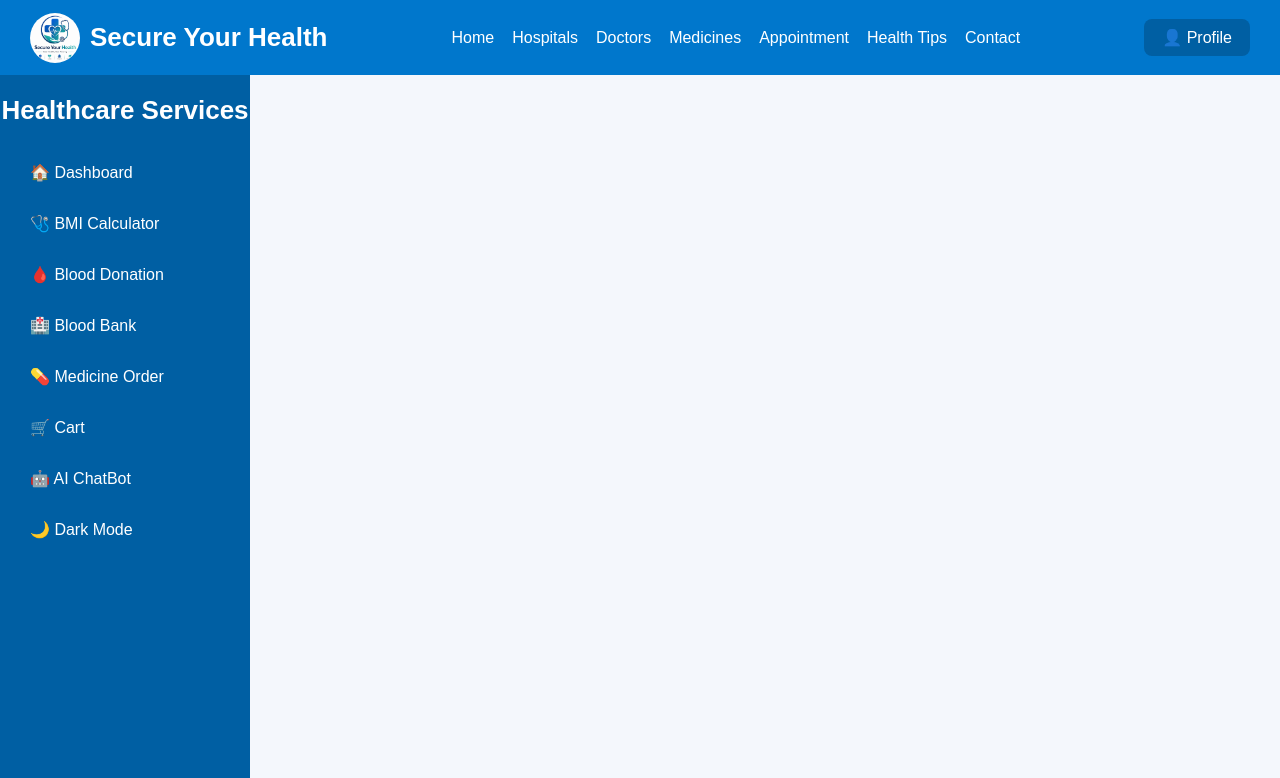
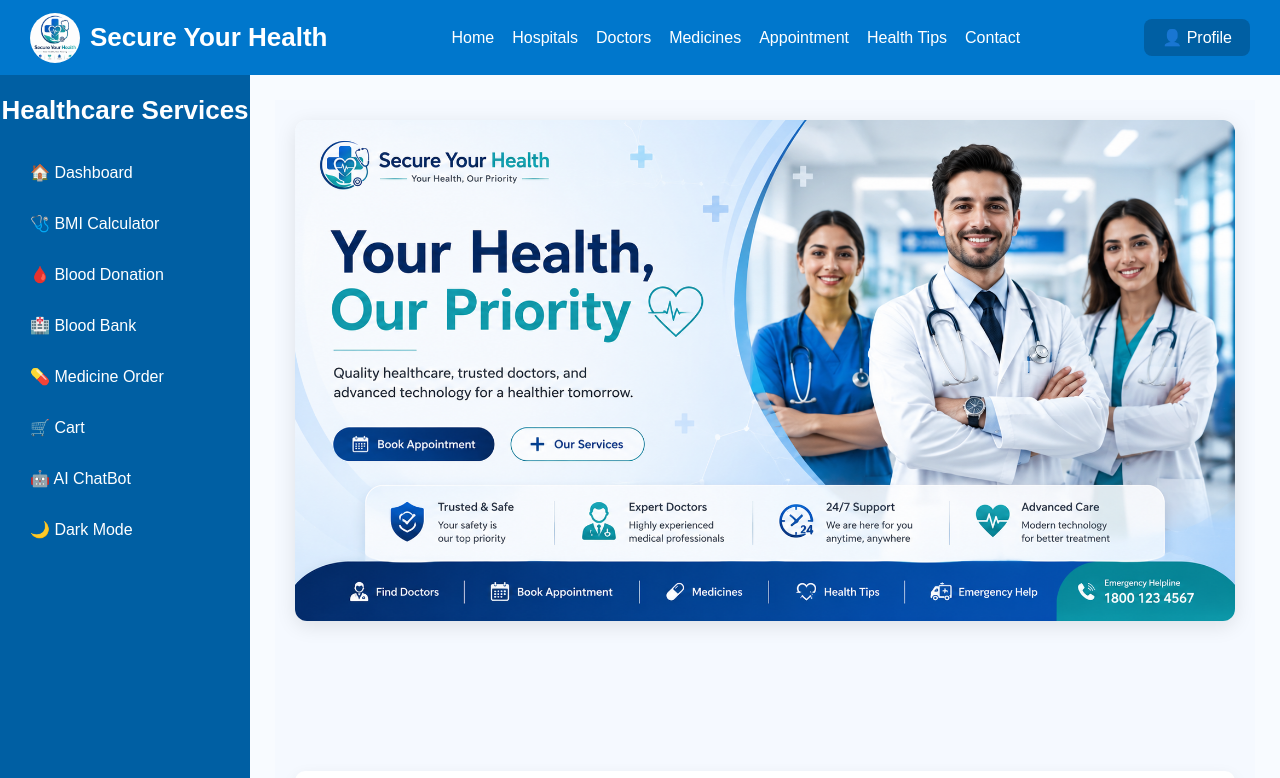
Before and after one commit to mastanshareefshaik5-ms/Secure-Your-Health, a React (Vite) app: page / in a window 1280 px wide. Shown: the top 778 px of the page. Built offline with nearby package versions, Linux system fonts and the light colour scheme.

Commit message:
initial status

```diff
--- a/src/App.css
+++ b/src/App.css
@@ -1,22 +1,54 @@
-/* App.css */
+/* ==========================
+   GLOBAL RESET
+========================== */
 
-*{
-    margin: 0;
-    padding: 0;
-    box-sizing: border-box;
-    font-family: Arial, sans-serif;
+* {
+  margin: 0;
+  padding: 0;
+  box-sizing: border-box;
 }
 
-body{
-    background-color: #f5f7fa;
+/* ==========================
+   BODY
+========================== */
+
+body {
+  font-family: Arial, Helvetica, sans-serif;
+  background: #eef4fb;
 }
 
-.App{
-    width: 100%;
-    min-height: 100vh;
+/* ==========================
+   MAIN LAYOUT
+========================== */
+
+.app-container {
+  display: flex;
+  min-height: calc(100vh - 75px);
 }
 
-/* Main Content */
-.main-content{
-    padding: 20px;
+/* ==========================
+   CONTENT AREA
+========================== */
+
+.main-content {
+  flex: 1;
+  padding: 25px;
+  background: #f8fbff;
+  overflow-y: auto;
 }
+
+/* ==========================
+   RESPONSIVE
+========================== */
+
+@media (max-width: 768px) {
+
+  .app-container {
+    flex-direction: column;
+  }
+
+  .main-content {
+    padding: 15px;
+  }
+
+}
```
